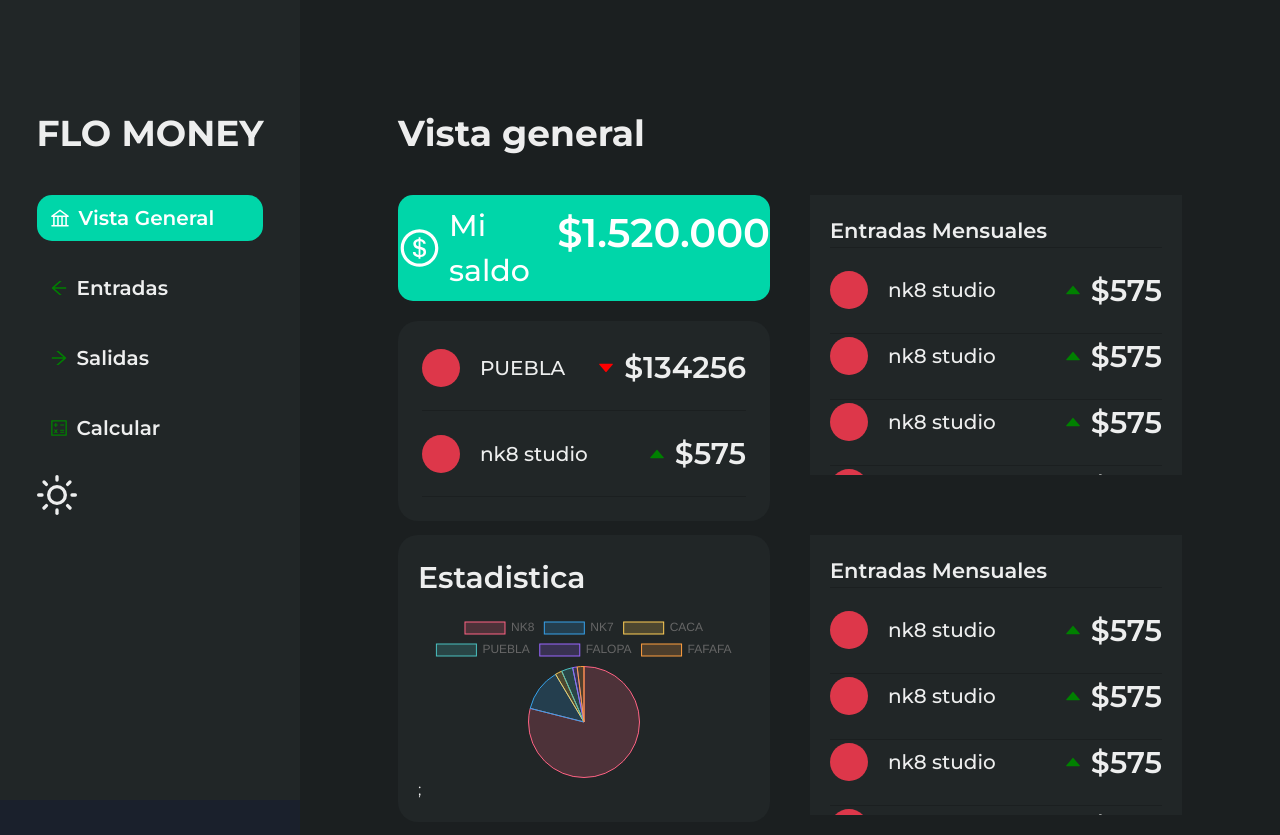
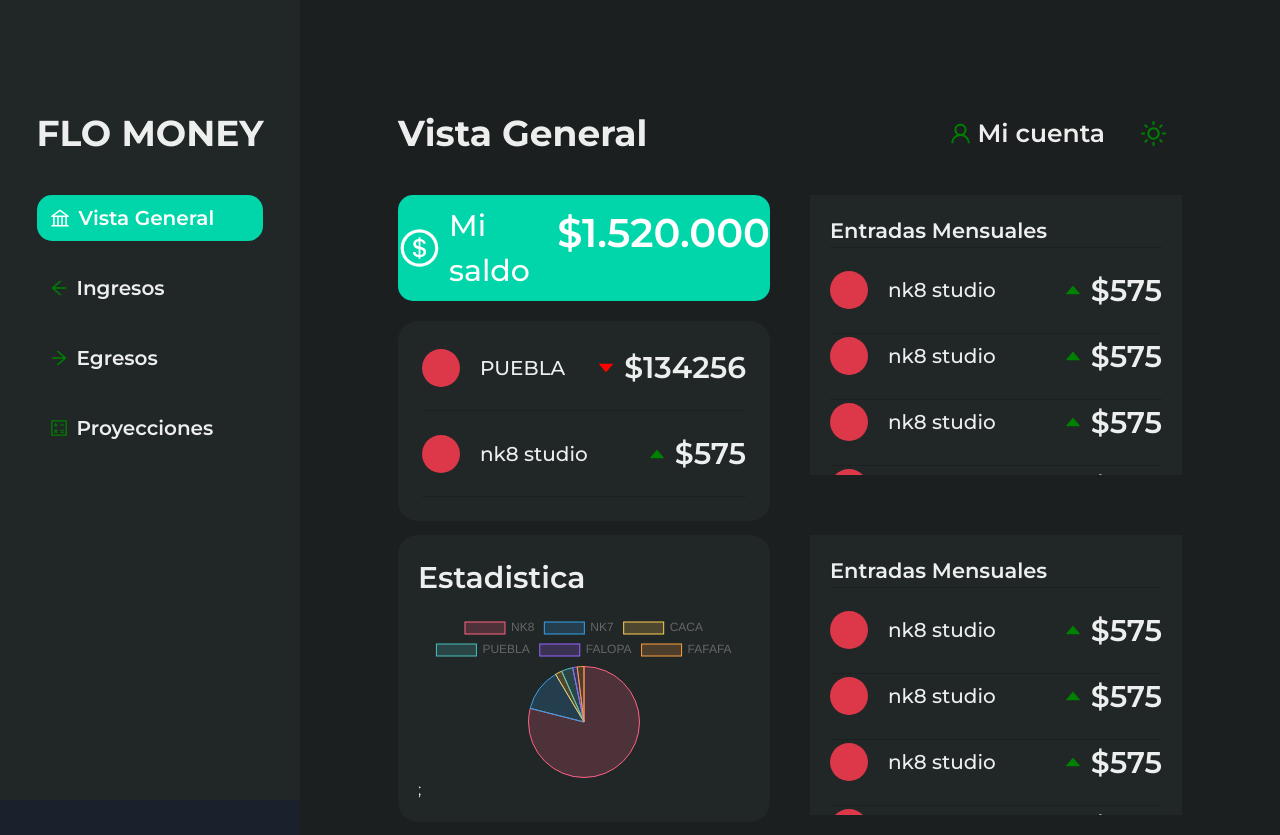
Before and after one commit to Flo-314/flo-money-frontend, a React (Vite) app: page / in a window 1280 px wide. Built offline with nearby package versions, Linux system fonts and the light colour scheme.

Commit message:
refactor : el nav y headers de las paginas

```diff
--- a/src/App.tsx
+++ b/src/App.tsx
@@ -3,8 +3,8 @@ import {Flex} from "@chakra-ui/react";
 
 import "./styling/app.css";
 import Home from "./components/pages/Home";
-import Header from "./components/Reusable Components/Header";
-import Footer from "./components/Reusable Components/Footer";
+import Header from "./components/Reusable Components/layout/Header";
+import Footer from "./components/Reusable Components/layout/Footer";
 function App() {
   return (
     <BrowserRouter>
--- a/src/components/Reusable Components/Graph.tsx
+++ b/src/components/Reusable Components/Parts of Components/Graph.tsx
@@ -1,5 +1,4 @@
-import {FC, useState} from "react";
-import {Box, Center, Flex, Heading, Text} from "@chakra-ui/react";
+import {Box, Flex, Text} from "@chakra-ui/react";
 import {Pie} from "react-chartjs-2";
 const data = {
   labels: ["NK8", "NK7", "CACA", "PUEBLA", "FALOPA", "FAFAFA"],
@@ -28,7 +27,7 @@ const data = {
   ],
 };
 
-const Graph = ({dataa}) => {
+const Graph = ({}) => {
   return (
     <Flex bg="bgSecondary" borderRadius="20" direction={"column"} padding="5">
       <Flex direction={"column"} width="100%">
--- a/src/components/Reusable Components/ListOfTransactions.tsx
+++ b/src/components/Reusable Components/Parts of Components/ListOfTransactions.tsx
@@ -1,6 +1,6 @@
-import {Box, Flex, Heading, SimpleGrid, Text} from "@chakra-ui/react";
+import {Box, Flex, Text} from "@chakra-ui/react";
 
-import Transaction from "../Reusable Components/Transaction";
+import Transaction from "./Transaction";
 
 function ListOfTransactions() {
   return (
--- a/src/components/Reusable Components/Header.tsx
+++ b/src/components/Reusable Components/layout/Header.tsx
@@ -8,11 +8,7 @@ import {
   AiOutlineBank,
 } from "react-icons/ai";
 import {useState} from "react";
-import {useColorMode} from "@chakra-ui/react";
-import {MoonIcon, SunIcon} from "@chakra-ui/icons";
 function Header() {
-  const {colorMode, toggleColorMode} = useColorMode();
-
   const [selectedPage, setSelectedPage] = useState("vista general");
 
   return (
@@ -58,9 +54,8 @@ function Header() {
                     </Link>
                   </WrapItem>
                   <WrapItem
-                    bg={selectedPage === "entradas" ? "gray" : "inherit"}
+                    bg={selectedPage === "Ingresos" ? "gray" : "inherit"}
                     borderRadius="15"
-                    color={selectedPage === "entradas" ? "black" : "inherit"}
                     gap={2}
                     paddingLeft={3}
                     paddingRight="10"
@@ -72,18 +67,17 @@ function Header() {
                     </Center>
                     <Link
                       as={RouteLink}
-                      to={"/entries"}
+                      to={"/ingresos"}
                       onClick={() => {
-                        setSelectedPage("entradas");
+                        setSelectedPage("Ingresos");
                       }}
                     >
-                      Entradas
+                      Ingresos
                     </Link>
                   </WrapItem>
                   <WrapItem
-                    bg={selectedPage === "salidas" ? "gray" : "inherit"}
+                    bg={selectedPage === "Egresos" ? "gray" : "inherit"}
                     borderRadius="15"
-                    color={selectedPage === "salidas" ? "black" : "inherit"}
                     gap={2}
                     paddingLeft={3}
                     paddingRight="10"
@@ -95,16 +89,16 @@ function Header() {
                     </Center>
                     <Link
                       as={RouteLink}
-                      to={"/output"}
+                      to={"/egresos"}
                       onClick={() => {
-                        setSelectedPage("salidas");
+                        setSelectedPage("Egresos");
                       }}
                     >
-                      Salidas
+                      Egresos
                     </Link>
                   </WrapItem>
                   <WrapItem
-                    bg={selectedPage === "calcular" ? "gray" : "inherit"}
+                    bg={selectedPage === "Proyecciones" ? "gray" : "inherit"}
                     borderRadius="15"
                     gap={2}
                     paddingLeft={3}
@@ -117,17 +111,13 @@ function Header() {
                     </Center>
                     <Link
                       as={RouteLink}
-                      to={"/calculate"}
+                      to={"/proyecciones"}
                       onClick={() => {
-                        setSelectedPage("calcular");
+                        setSelectedPage("Proyecciones");
                       }}
                     >
-                      Calcular
+                      Proyecciones
                     </Link>
-                  </WrapItem>
-                  <WrapItem>
-                    {colorMode === "light" && <MoonIcon boxSize={10} onClick={toggleColorMode} />}
-                    {colorMode === "dark" && <SunIcon boxSize={10} onClick={toggleColorMode} />}
                   </WrapItem>
                 </Flex>
               </Wrap>
--- /dev/null
+++ b/src/components/Reusable Components/layout/HeaderPage.tsx
@@ -0,0 +1,18 @@
+import {Flex, Heading} from "@chakra-ui/react";
+import {FC} from "react";
+
+import UserNav from "./UserNav";
+interface Props {
+  title: string;
+}
+
+const HeaderPage: FC<Props> = ({title}) => {
+  return (
+    <Flex align={"center"} justify="space-between" marginBottom={10}>
+      <Heading>{title}</Heading>
+      <UserNav />
+    </Flex>
+  );
+};
+
+export default HeaderPage;
--- /dev/null
+++ b/src/components/Reusable Components/layout/UserNav.tsx
@@ -0,0 +1,31 @@
+import {MoonIcon, SunIcon} from "@chakra-ui/icons";
+import {Button, Center, Flex, Text, useColorMode, Link} from "@chakra-ui/react";
+import {AiOutlineUser} from "react-icons/ai";
+import {Link as RouteLink} from "react-router-dom";
+
+function UserNav() {
+  const {colorMode, toggleColorMode} = useColorMode();
+
+  return (
+    <nav>
+      <Flex gap="5">
+        <Flex align={"center"} gap="1">
+          <AiOutlineUser color="green" size="25" />
+          <Link as={RouteLink} to="/account">
+            <Text fontSize="25" fontWeight={600}>
+              Mi cuenta
+            </Text>
+          </Link>
+        </Flex>
+        <Button bg="inherit" onClick={toggleColorMode}>
+          <Center>
+            {colorMode === "light" && <MoonIcon boxSize={25} color="green" />}
+            {colorMode === "dark" && <SunIcon boxSize={25} color="green" />}
+          </Center>
+        </Button>
+      </Flex>
+    </nav>
+  );
+}
+
+export default UserNav;
--- a/src/components/pages/Home.tsx
+++ b/src/components/pages/Home.tsx
@@ -1,16 +1,18 @@
-import {Box, Flex, Heading, List, SimpleGrid, Grid, GridItem, Text} from "@chakra-ui/react";
+import {Box, Flex, Grid, GridItem, Text} from "@chakra-ui/react";
 import {AiOutlineDollarCircle} from "react-icons/ai";
 
-import Graph from "../Reusable Components/Graph";
-import Transaction from "../Reusable Components/Transaction";
-import ListOfTransactions from "../Reusable Components/ListOfTransactions";
+import Graph from "../Reusable Components/Parts of Components/Graph";
+import Transaction from "../Reusable Components/Parts of Components/Transaction";
+import ListOfTransactions from "../Reusable Components/Parts of Components/ListOfTransactions";
+import HeaderPage from "../Reusable Components/layout/HeaderPage";
 function Home() {
   return (
     <main>
       <Box bg="bgPrimary" height="100%" minHeight={"100vh"} paddingTop="7rem" width="100%">
         <Box marginLeft={"10%"} maxWidth="1000px" width="80%">
           <section id="overview">
-            <Heading marginBottom={10}>Vista general</Heading>
+            <HeaderPage title="Vista General " />
+
             <Grid
               gap="10"
               templateColumns="1fr 1fr"
```
Also changed, not shown: src/components/Reusable Components/Parts of Components/Transaction.tsx (renamed from src/components/Reusable Components/Transaction.tsx), src/components/Reusable Components/layout/Footer.tsx (renamed from src/components/Reusable Components/Footer.tsx).
